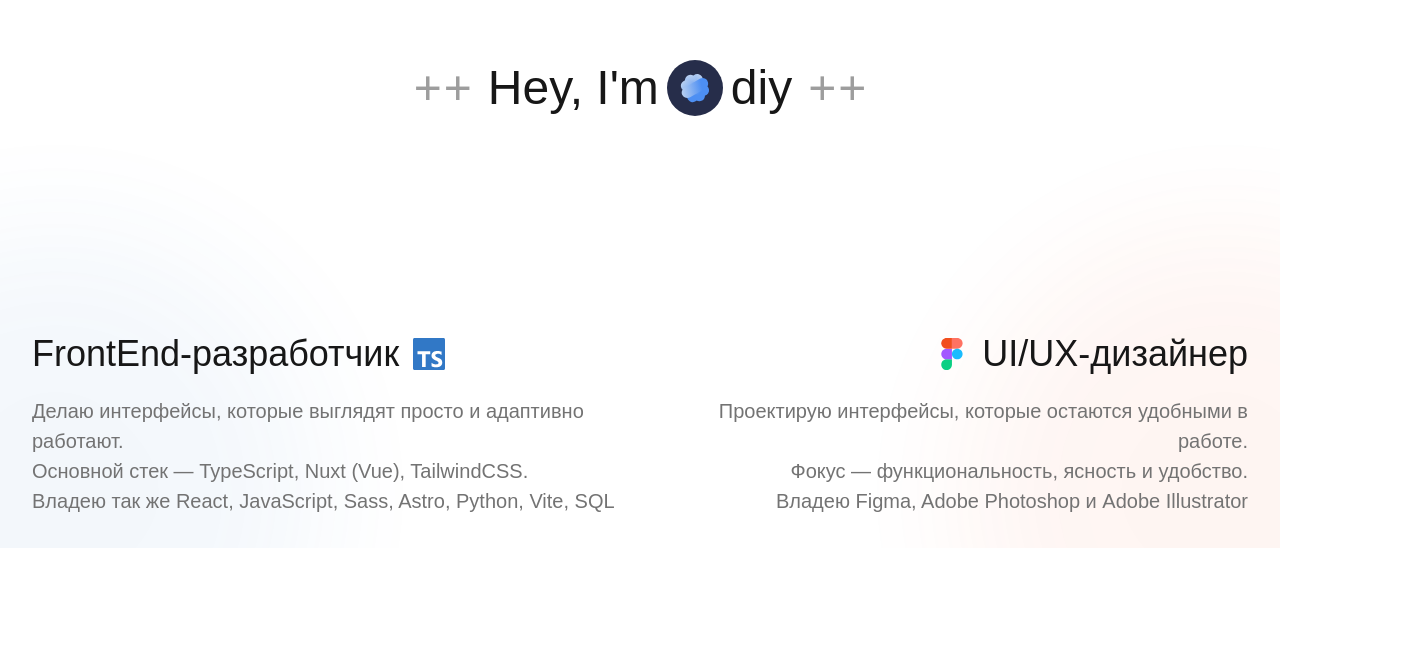
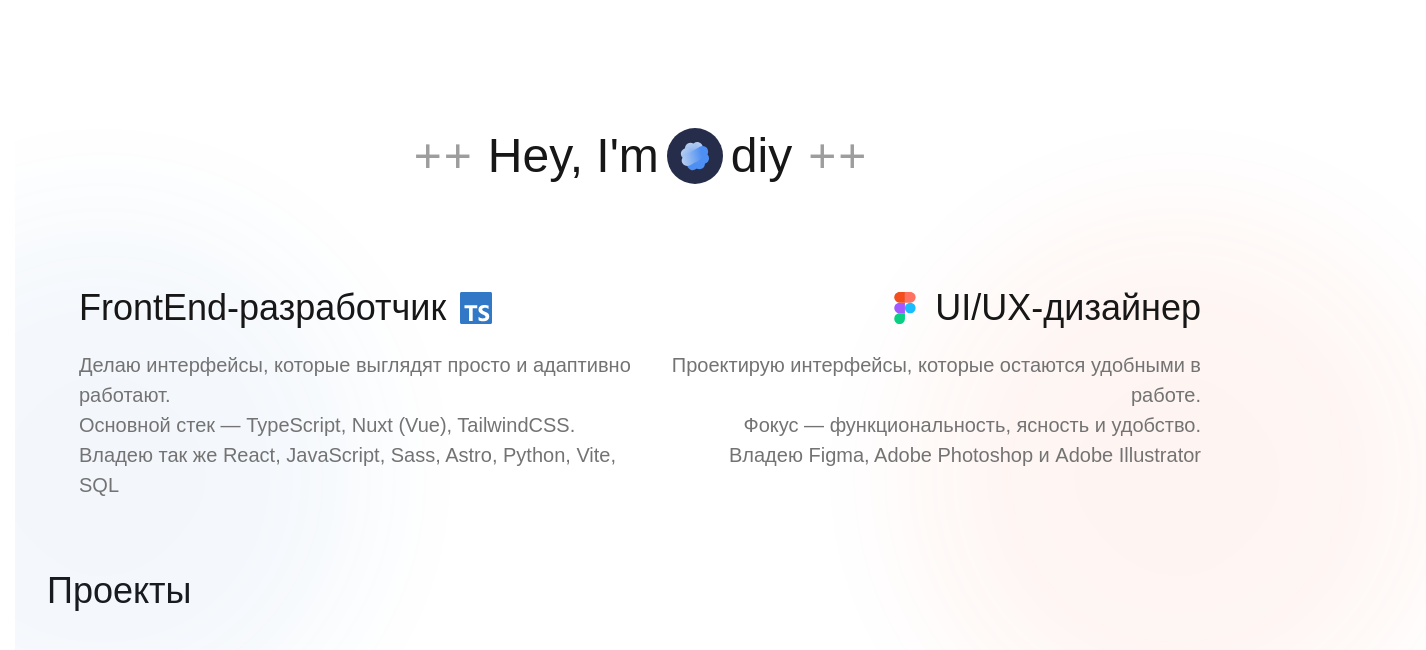
Before and after one commit to j0u1/www, a Next.js app: page / in a window 1280 px wide. Shown: the part 252-902 px from the top of the page, 1426 px wide, since content can reach past the window. Before the commit the page ends 800 px from the top, so only its background shows below. Built offline with nearby package versions, Linux system fonts and the light colour scheme.

Commit message:
feat(Main): restructure Home component by removing About and Skills, and adding Hero component with integrated Links

```diff
--- a/app/components/Main/About.tsx
+++ b/app/components/Main/Hero.tsx
@@ -1,14 +1,19 @@
 import H1 from "../UI/Heading/H1";
+import Links from "./Links";
 import LogoAndAvatar from "./LogoAndAvatar";
+import Skills from "./Skills";
 
-export default function About() {
+export default function Hero() {
   return (
-    <section className="min-h lg:min-h-162.5 h-[63dvh] lg:h-[85dvh] flex items-center justify-center">
+    // lg:h-[85dvh]
+    <section className="relative min-h-200 lg:min-h-162.5 lg:h-[94dvh] flex items-center justify-center">
+      <Links />
       <H1 className="flex items-center gap-4 group">
         <Cross />
         <span className="flex gap-2 items-center">Hey, I'm <LogoAndAvatar /> diy</span>
         <Cross />
       </H1>
+      <Skills />
     </section>
   )
 }
--- a/app/components/Main/Links.tsx
+++ b/app/components/Main/Links.tsx
@@ -9,7 +9,7 @@ export default function Links() {
   const isDark = theme === "dark";
 
   return (
-    <div className="absolute flex flex-col gap-4 top-4 right-4 lg:top-8 lg:right-8 duration-300 transition-all">
+    <div className="absolute flex flex-col gap-4 top-0 right-0 duration-300 transition-all">
       <Link
         className="text-additional/70 dark:text-additional hover:text-accent duration-300 transition-all scale-100 hover:scale-110 inline-block"
         href="https://github.com/j0u1"
--- a/app/globals.css
+++ b/app/globals.css
@@ -26,10 +26,13 @@
   --color-additional: var(--additional);
 }
 
-html,
-body {
+* {
+    scrollbar-gutter: stable both-edges;
+}
+
+html {
   background: var(--background);
   color: var(--foreground);
   font-family: Onest, Arial, Helvetica, sans-serif;
-  overflow-x: hidden;
+    overflow-x: hidden;
 }
--- a/app/layout.tsx
+++ b/app/layout.tsx
@@ -19,7 +19,7 @@ export default function RootLayout({
 }>) {
   return (
     <html lang="ru">
-      <body className={`${onest.variable} antialiased duration-100 transition-all flex flex-col gap-4 lg:gap-8 min-h-dvh`}>
+      <body className={`${onest.variable} duration-300 transition-all flex flex-col gap-4 lg:gap-8 p-4 lg:p-8`}>
         {children}
       </body>
     </html>
--- a/app/page.tsx
+++ b/app/page.tsx
@@ -1,13 +1,13 @@
-import About from "./components/Main/About";
-import Links from "./components/Main/Links";
-import Skills from "./components/Main/Skills";
+import Hero from "./components/Main/Hero";
+import H2 from "./components/UI/Heading/H2";
 
 export default function Home() {
   return (
-    <main className="relative min-h-dvh">
-      <Links />
-      <About />
-      <Skills />
-    </main>
+    <>
+      <Hero />
+      <section className="">
+        <H2>Проекты</H2>
+      </section>
+    </>
   );
 }
```
